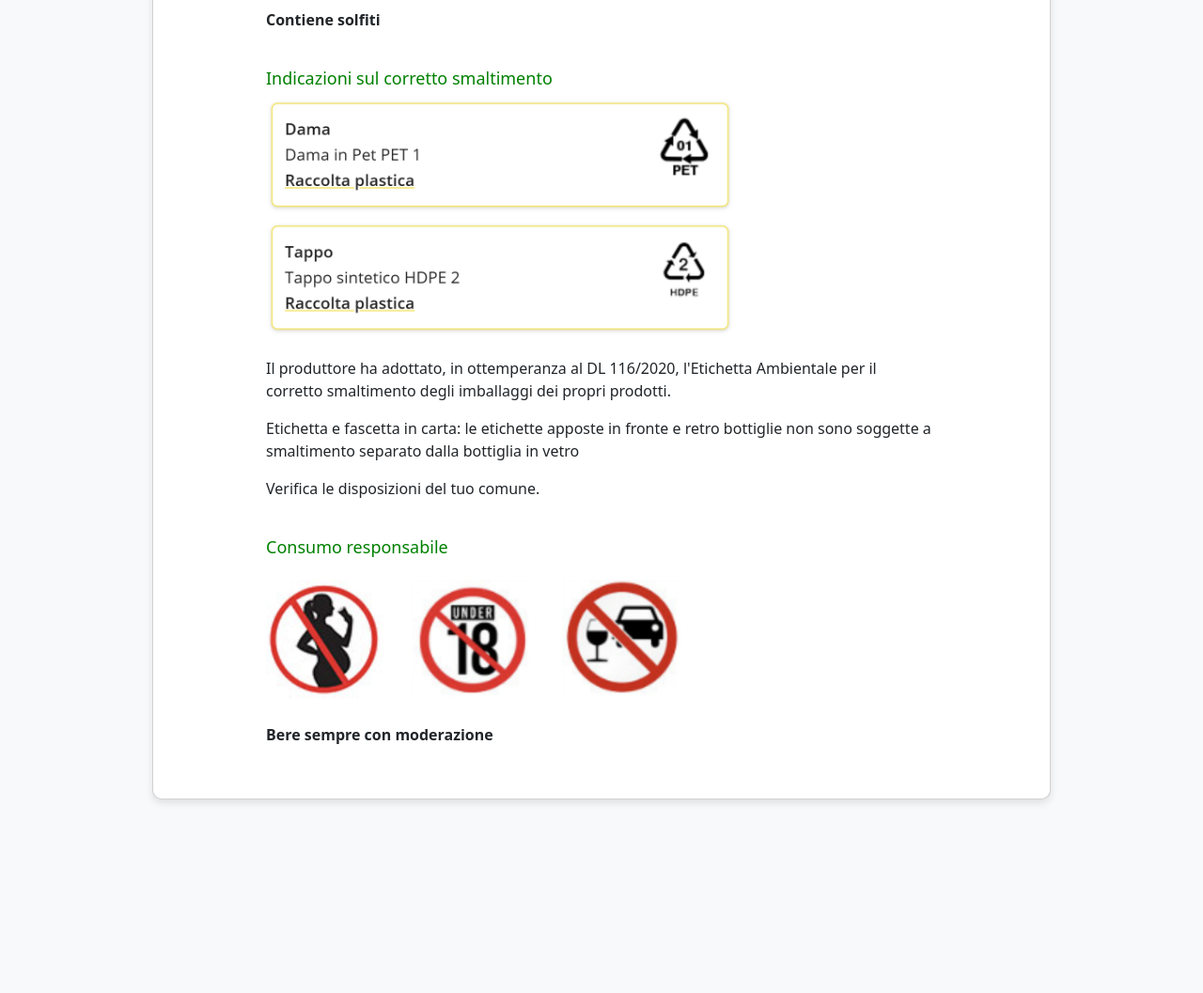
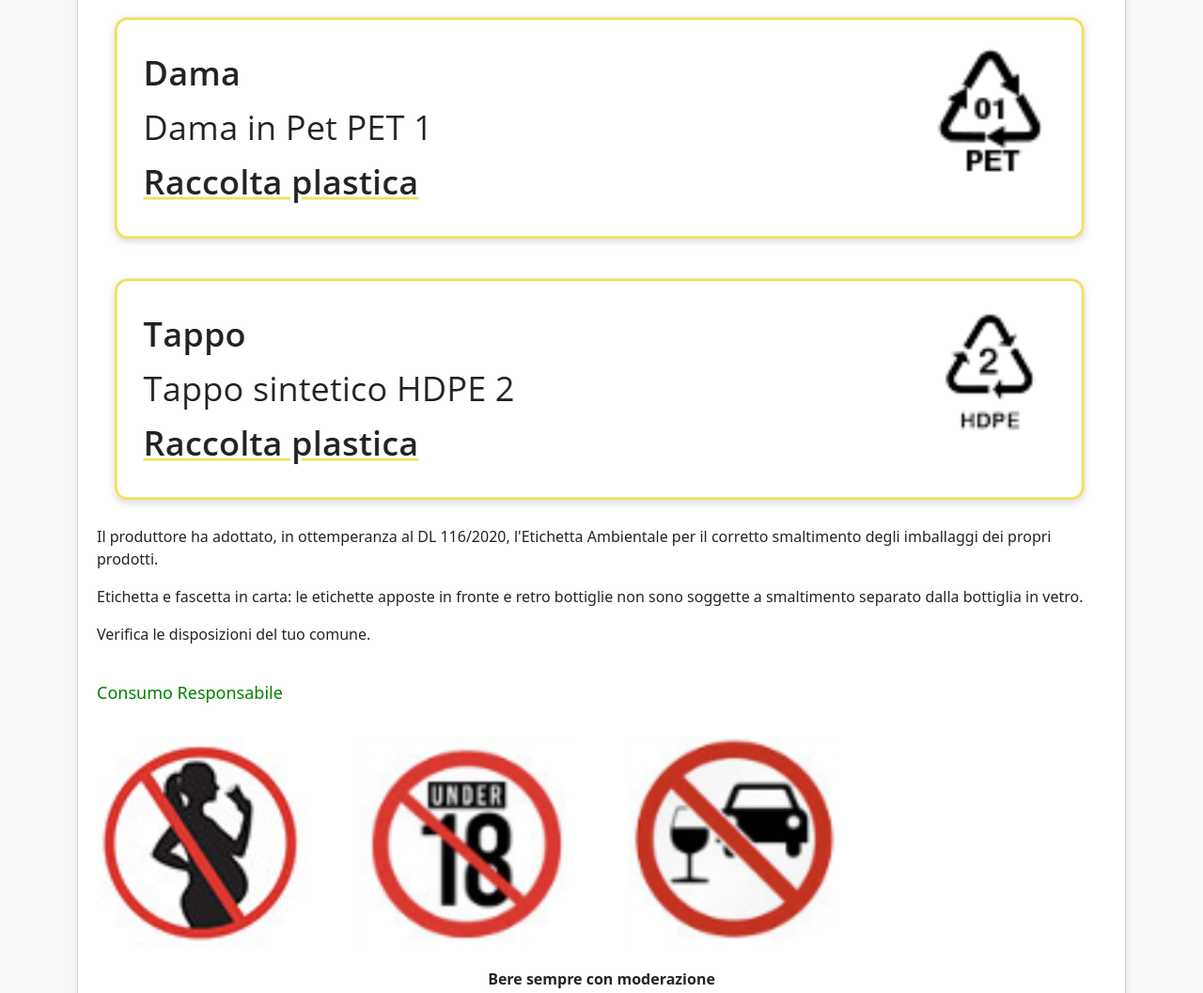
Before and after one commit to agataloiudice95/WinePageTest, a plain HTML site: page vino1.html in a window 1280 px wide. Shown: the part 812-1869 px from the top of the page at 94% size. Before the commit the page ends 1713 px from the top, so only its background shows below. Drawn offline with nearby package versions, Linux system fonts and the light colour scheme.

Commit message:
Update vino1.html

```diff
--- a/vino1.html
+++ b/vino1.html
@@ -10,21 +10,15 @@
             background-color: #f8f9fa;
         }
         .container {
-            margin-top: 50px;
-			margin-bottom: 50px;
-
+            margin-top: 30px;
+            margin-bottom: 30px;
         }
         .card {
             box-shadow: 0 4px 8px rgba(0, 0, 0, 0.1);
             border-radius: 10px;
-			margin-left: 80px;
-			margin-right: 80px;
-			padding: 40px 120px 40px 120px !important;  /* Top, Right, Bottom, Left  -- !important sovrascrive lo stile di Bootstrap. */
+            padding: 20px;
         }
         .header {
-            margin-top: 30px;
-			margin-left: 80px;
-			margin-right: 80px;
             padding: 20px;
             background-color: #fff;
             box-shadow: 0 -4px 8px rgba(0, 0, 0, 0.1);
@@ -32,7 +26,8 @@
             text-align: center;
         }
         .custom-title {
-            text-align: center;
+            font-size: 1.8rem;
+            font-weight: bold;
         }
         .custom-etichetta {
             font-size: 1.5rem;
@@ -41,7 +36,6 @@
             position: relative;
             display: inline-block;
         }
-
         .custom-etichetta::after {
             content: "";
             display: block;
@@ -52,16 +46,17 @@
             box-shadow: 2px 2px 2px rgba(0, 0, 0, 0.1);
         }
         .mt-4 {
-			font-size: 18px; /* Riduce la dimensione (modifica il valore se necessario) */
-			color: green; /* Rende il testo verde */
+            font-size: 18px;
+            color: green;
         }
-		.img {
-			width: 300px; /* Imposta la larghezza */
-			height: auto; /* Mantiene le proporzioni */
+        .img-fluid {
+            max-width: 100%;
+            height: auto;
         }
     </style>
 </head>
 <body>
+
     <div class="container">
         <div class="header">
             <h1 class="custom-title">ROSSO 13,5°+2° Vigna Vecchia PET</h1>
@@ -69,8 +64,8 @@
     </div>
 
     <div class="container">
-        <div class="card p-5">
-			<h1 class="custom-etichetta">Etichetta digitale</h1>
+        <div class="card">
+            <h1 class="custom-etichetta text-center">Etichetta Digitale</h1>
 
             <h2 class="mt-4">Dichiarazione Nutrizionale</h2>
             <table class="table table-striped">
@@ -89,19 +84,23 @@
             <p><strong>Contiene solfiti</strong></p>
 
             <h2 class="mt-4">Indicazioni sul corretto smaltimento</h2>
-            <img src="smaltimento.png" alt="Descrizione" style="width: 500px; height: auto;">
-			<br>
-			<p>Il produttore ha adottato, in ottemperanza al DL 116/2020, l'Etichetta Ambientale per il corretto smaltimento degli imballaggi dei propri prodotti.</p>
-            <p>Etichetta e fascetta in carta: le etichette apposte in fronte e retro bottiglie non sono soggette a smaltimento separato dalla bottiglia in vetro</p>
+            <div class="text-center">
+                <img src="smaltimento.png" alt="Smaltimento" class="img-fluid">
+            </div>
+            <p class="mt-3">Il produttore ha adottato, in ottemperanza al DL 116/2020, l'Etichetta Ambientale per il corretto smaltimento degli imballaggi dei propri prodotti.</p>
+            <p>Etichetta e fascetta in carta: le etichette apposte in fronte e retro bottiglie non sono soggette a smaltimento separato dalla bottiglia in vetro.</p>
             <p>Verifica le disposizioni del tuo comune.</p>
 
-            <h2 class="mt-4">Consumo responsabile</h2>
-            <img src="consumoResonsabile.png" alt="Descrizione" style="width: 600px; height: auto;">
-			<br>
-			<p><strong>Bere sempre con moderazione</strong></p>
+            <h2 class="mt-4">Consumo Responsabile</h2>
+            <div class="text-center">
+                <img src="consumoResonsabile.png" alt="Consumo Responsabile" class="img-fluid">
+            </div>
+            <p class="mt-3 text-center"><strong>Bere sempre con moderazione</strong></p>
 
         </div>
     </div>
+
     <script src="https://cdn.jsdelivr.net/npm/bootstrap@5.3.0/dist/js/bootstrap.bundle.min.js"></script>
+
 </body>
 </html>
```
Lines whose indentation alone changed are shown as unchanged.
